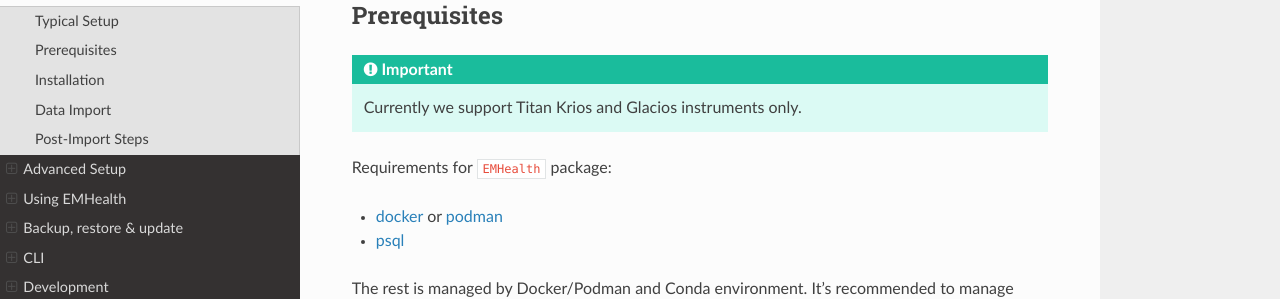
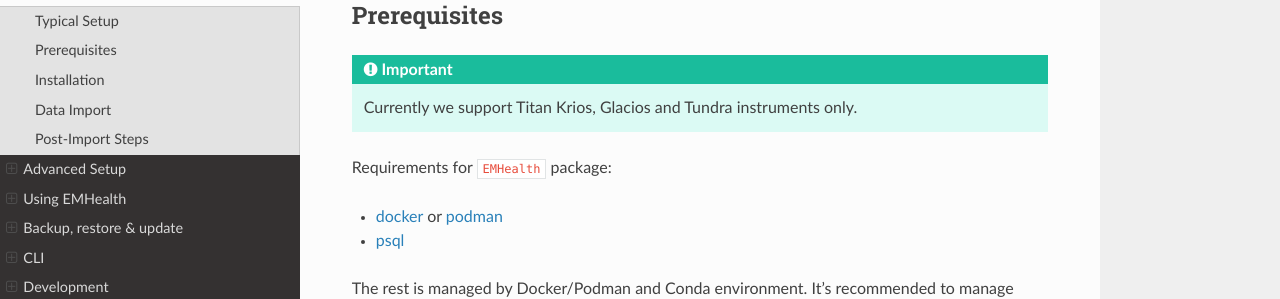
Before and after one commit to azazellochg/em_health, a Sphinx documentation site: the page built from docs/getting_started.rst, in a window 1280 px wide and 900 px high, scrolled down 784 px. Shown: the part 160-459 px from the top of the window. Built offline with Sphinx 7.4.7 and the Read the Docs theme 3.1.0, drawn with Linux system fonts in a browser that asks for light colours.

Commit message:
new dash for tundra SAL

```diff
--- a/docs/changelog.rst
+++ b/docs/changelog.rst
@@ -9,4 +9,5 @@
 
     - TEM Glacios
     - TEM Titan Krios G1, G2, G3i, G4
+    - TEM Tundra
     - Health Monitor 1.12.0
--- a/docs/getting_started.rst
+++ b/docs/getting_started.rst
@@ -34,7 +34,7 @@
 Prerequisites
 ^^^^^^^^^^^^^
 
-.. important:: Currently we support Titan Krios and Glacios instruments only.
+.. important:: Currently we support Titan Krios, Glacios and Tundra instruments only.
 
 Requirements for ``EMHealth`` package:
 
```
Also changed, not shown: 1 other file.
